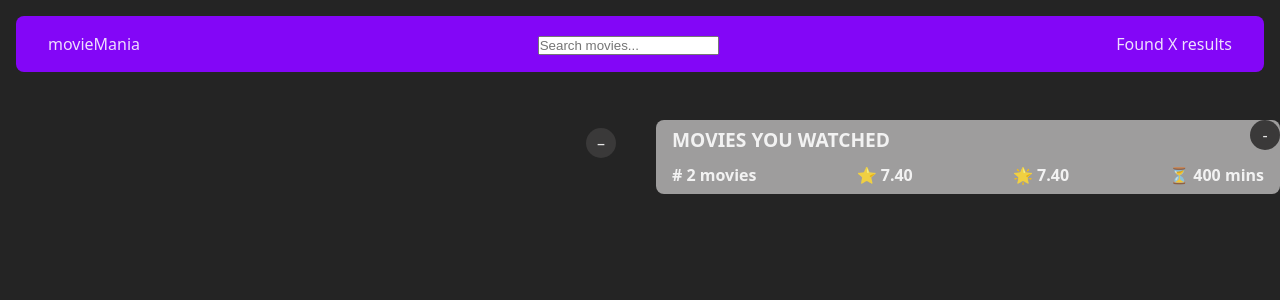
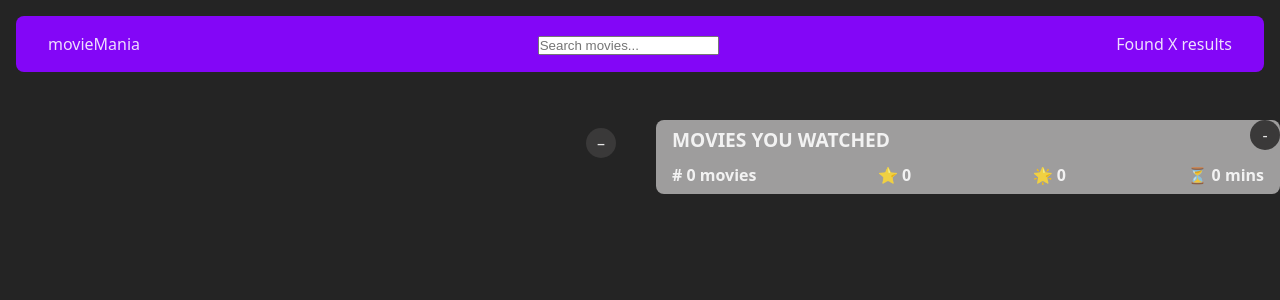
Before and after one commit to charuzain/react-projects, a React (Vite) app in the folder movie-mania/: page / in a window 1280 px wide. Shown: the top 300 px of the page. Built offline with nearby package versions, Linux system fonts and the light colour scheme.

Commit message:
Functionality to display movie metrics

```diff
--- a/movie-mania/src/App.jsx
+++ b/movie-mania/src/App.jsx
@@ -18,6 +18,20 @@ function App() {
   const [showMovieDetail, setShowMovieDetail] = useState(false);
   const [watchedMovies, setWatchedMovies] = useState([]);
   const [displayMovieDetail, setDisplayMovieDetail] = useState(false);
+
+  const noOfMovieWatched = watchedMovies.length || 0;
+
+
+  const totalWatchTime =
+    watchedMovies.reduce((a, movie) => a + parseInt(movie.Runtime), 0);
+
+
+
+  const avgImdbRating =
+    watchedMovies.reduce((a, c) => a + Number(c.imdbRating), 0) / watchedMovies.length || 0;
+
+  const avgUserRating =
+    watchedMovies.reduce((a, c) => a + c.userRating, 0) / watchedMovies.length || 0;
 
   const queryHandler = (e) => {
     setQuery(e.target.value);
@@ -96,7 +110,14 @@ function App() {
         <div className="right-container">
           <div className="close close-watched">-</div>
 
-          {!displayMovieDetail && <Statistics />}
+          {!displayMovieDetail && (
+            <Statistics
+              noOfMovieWatched={noOfMovieWatched}
+              totalWatchTime={totalWatchTime}
+              avgImdbRating={avgImdbRating}
+              avgUserRating={avgUserRating}
+            />
+          )}
           {watchedMovies.length > 0 && !displayMovieDetail && (
             <WatchedMovie
               removeMovieHandler={removeMovieHandler}
--- a/movie-mania/src/components/Statistics.jsx
+++ b/movie-mania/src/components/Statistics.jsx
@@ -1,18 +1,23 @@
 import React from 'react';
 import './Statistics.scss';
 
-const Statistics = () => {
+const Statistics = ({
+  noOfMovieWatched,
+  totalWatchTime,
+  avgImdbRating,
+  avgUserRating,
+}) => {
   return (
     <div className="stat">
       {/* <div className="close">-</div> */}
       <div className="stat__card">
         <p className="stat__title">Movies you watched</p>
         <div className="stat__container">
-          <div className="stat__movies"># 2 movies</div>
-          <div className="stat__rating">⭐️ 7.40</div>
-          <div className="stat__rating">🌟 7.40</div>
+          <div className="stat__movies"># {noOfMovieWatched} movies</div>
+          <div className="stat__rating">⭐️ { avgImdbRating}</div>
+          <div className="stat__rating">🌟 {avgUserRating}</div>
 
-          <div className="stat__timing">⏳ 400 mins</div>
+          <div className="stat__timing">⏳ {totalWatchTime} mins</div>
         </div>
       </div>
     </div>
```
